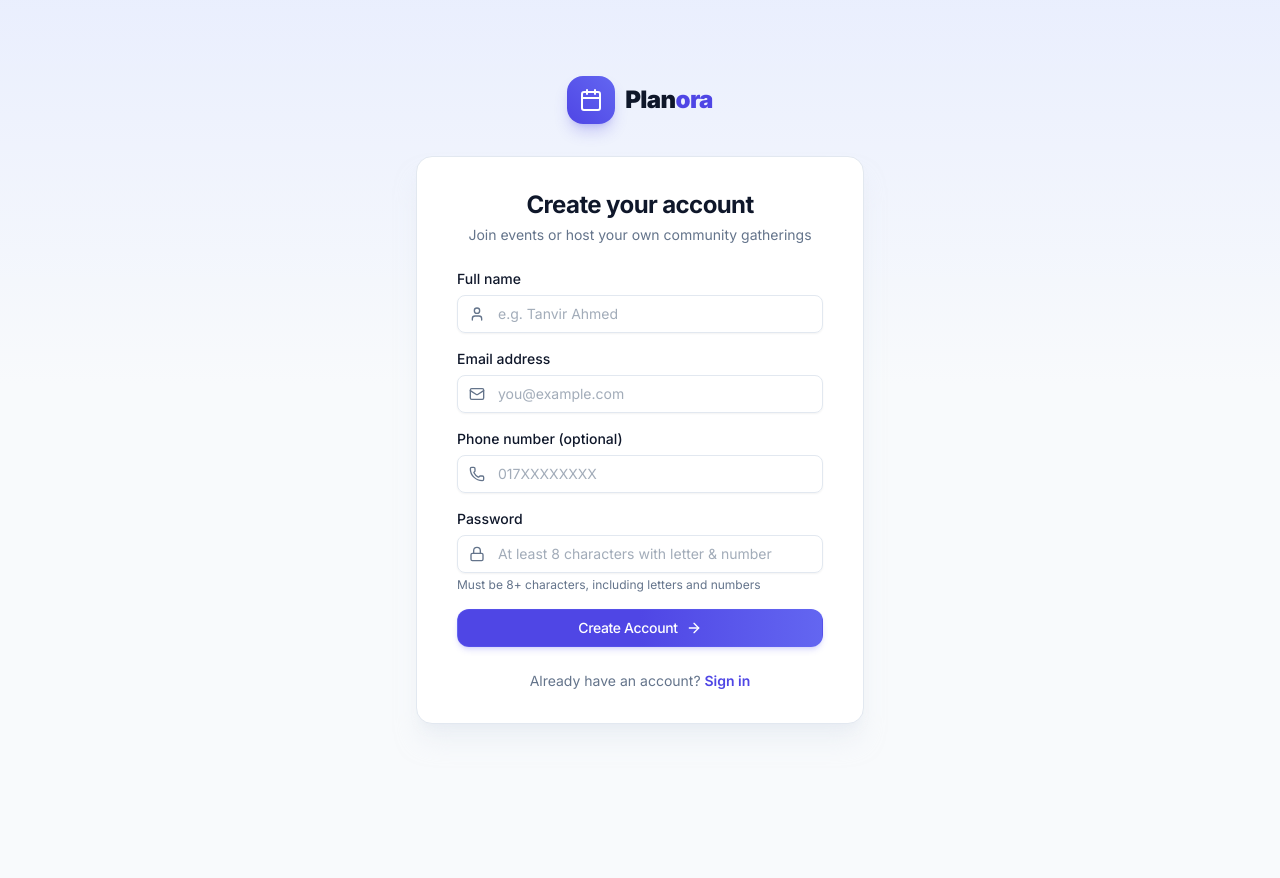
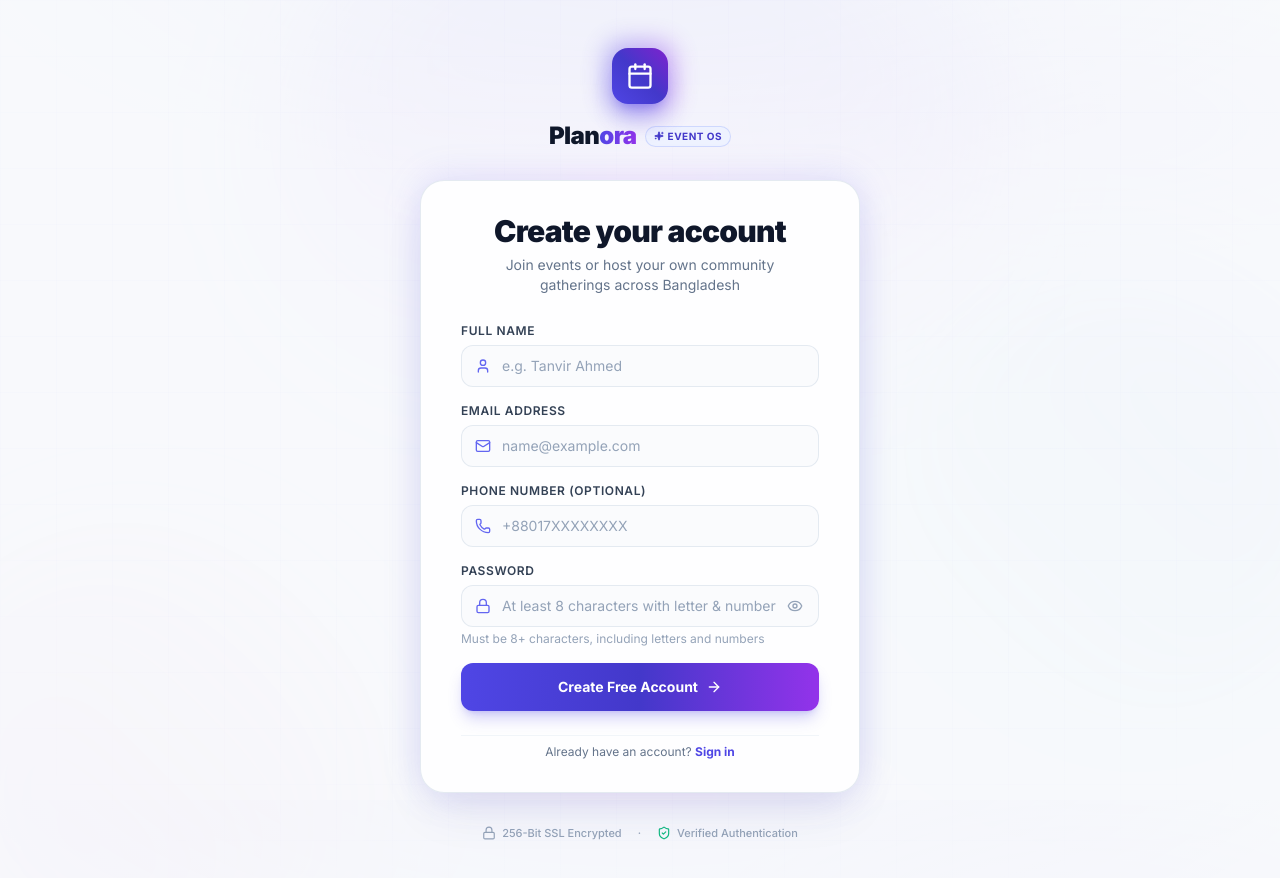
Before and after one commit to MdShamim5669/Planora, a Next.js app: page /register in a window 1280 px wide. Shown: the top 878 px of the page. Before the commit the page ends 800 px from the top, so only its background shows below. Built offline with nearby package versions, Linux system fonts and the light colour scheme; no server answers.

Commit message:
feat(design): modernize auth layout and login/register pages with luxury aesthetics and password toggle

```diff
--- a/src/app/(auth)/layout.tsx
+++ b/src/app/(auth)/layout.tsx
@@ -1,27 +1,62 @@
 import React from 'react';
 import Link from 'next/link';
-import { Calendar } from 'lucide-react';
+import { Calendar, ShieldCheck, Sparkles, Lock } from 'lucide-react';
 
 export default function AuthLayout({ children }: { children: React.ReactNode }) {
   return (
-    <div className="min-h-screen flex flex-col justify-center py-12 sm:px-6 lg:px-8 bg-slate-50 relative overflow-hidden">
-      {/* Decorative gradient blobs */}
-      <div className="absolute top-0 left-1/2 -translate-x-1/2 w-full max-w-7xl h-96 bg-gradient-to-b from-indigo-100/60 to-transparent pointer-events-none" />
+    <div className="min-h-screen flex flex-col justify-center py-12 sm:px-6 lg:px-8 bg-slate-50/70 relative overflow-hidden selection:bg-indigo-500 selection:text-white">
+      {/* 1. Luminous Ambient Lighting & Radial Aura */}
+      <div className="absolute top-[-10%] left-1/2 -translate-x-1/2 w-[700px] h-[500px] bg-gradient-to-b from-indigo-500/15 via-purple-500/10 to-transparent rounded-full blur-3xl pointer-events-none -z-10" />
+      <div className="absolute bottom-[-10%] left-[-5%] w-[450px] h-[450px] bg-gradient-to-tr from-purple-500/10 via-pink-500/5 to-transparent rounded-full blur-3xl pointer-events-none -z-10" />
+      <div className="absolute top-[30%] right-[-5%] w-[500px] h-[500px] bg-gradient-to-bl from-indigo-500/10 via-cyan-500/5 to-transparent rounded-full blur-3xl pointer-events-none -z-10" />
 
+      {/* 2. Delicate Geometric Grid Overlay */}
+      <div className="absolute inset-0 bg-[linear-gradient(to_right,#6366f10c_1px,transparent_1px),linear-gradient(to_bottom,#6366f10c_1px,transparent_1px)] bg-[size:3.5rem_3.5rem] [mask-image:radial-gradient(ellipse_70%_70%_at_50%_40%,#000_70%,transparent_100%)] pointer-events-none -z-10" />
+
+      {/* Brand Header */}
       <div className="sm:mx-auto sm:w-full sm:max-w-md relative z-10 text-center">
-        <Link href="/" className="inline-flex items-center gap-2.5 group">
-          <div className="w-12 h-12 rounded-2xl bg-gradient-to-tr from-primary to-accent flex items-center justify-center text-white shadow-lg shadow-primary/25 group-hover:scale-105 transition-transform">
-            <Calendar className="w-6 h-6" />
+        <Link href="/" className="inline-flex flex-col items-center gap-3 group">
+          <div className="relative">
+            <div className="absolute -inset-1.5 bg-gradient-to-r from-indigo-600 to-purple-600 rounded-2xl blur-md opacity-40 group-hover:opacity-75 transition-opacity duration-300" />
+            <div className="relative w-14 h-14 rounded-2xl bg-gradient-to-tr from-indigo-600 via-indigo-700 to-purple-700 flex items-center justify-center text-white shadow-xl shadow-indigo-600/30 group-hover:scale-105 transition-transform duration-300">
+              <Calendar className="w-7 h-7" />
+            </div>
           </div>
-          <span className="text-2xl font-black tracking-tight text-foreground">
-            Plan<span className="text-primary">ora</span>
-          </span>
+
+          <div className="flex items-center gap-2 mt-1">
+            <span className="text-2xl font-black tracking-tight text-slate-900">
+              Plan<span className="bg-gradient-to-r from-indigo-600 to-purple-600 bg-clip-text text-transparent">ora</span>
+            </span>
+            <span className="inline-flex items-center gap-1 px-2 py-0.5 rounded-full text-[10px] font-bold tracking-wider uppercase bg-indigo-50 text-indigo-700 border border-indigo-200/80">
+              <Sparkles className="w-2.5 h-2.5 fill-current" /> Event OS
+            </span>
+          </div>
         </Link>
       </div>
 
-      <div className="mt-8 sm:mx-auto sm:w-full sm:max-w-md relative z-10 px-4 sm:px-0">
-        <div className="bg-white py-8 px-6 shadow-xl shadow-slate-200/50 rounded-2xl sm:px-10 border border-border">
-          {children}
+      {/* Main Glassmorphic Card Frame */}
+      <div className="mt-7 sm:mx-auto sm:w-full sm:max-w-[440px] relative z-10 px-4 sm:px-0">
+        <div className="relative">
+          {/* Subtle Ambient Glow Border */}
+          <div className="absolute -inset-1 bg-gradient-to-r from-indigo-500/15 via-purple-500/15 to-indigo-500/15 rounded-[2rem] blur-lg pointer-events-none" />
+
+          {/* Actual Card */}
+          <div className="relative bg-white/95 backdrop-blur-2xl py-8 px-6 sm:px-10 shadow-2xl shadow-indigo-900/10 rounded-3xl border border-slate-200/90">
+            {children}
+          </div>
+        </div>
+
+        {/* Security & Trust Footer */}
+        <div className="mt-8 flex items-center justify-center gap-4 text-[11px] font-medium text-slate-400">
+          <div className="flex items-center gap-1.5">
+            <Lock className="w-3.5 h-3.5 text-slate-400" />
+            <span>256-Bit SSL Encrypted</span>
+          </div>
+          <span>·</span>
+          <div className="flex items-center gap-1.5">
+            <ShieldCheck className="w-3.5 h-3.5 text-emerald-500" />
+            <span>Verified Authentication</span>
+          </div>
         </div>
       </div>
     </div>
--- a/src/app/(auth)/login/page.tsx
+++ b/src/app/(auth)/login/page.tsx
@@ -7,10 +7,9 @@ import { useForm } from 'react-hook-form';
 import { zodResolver } from '@hookform/resolvers/zod';
 import * as z from 'zod';
 import { useAuth } from '@/context/AuthContext';
-import { Button } from '@/components/ui/Button';
 import { Input } from '@/components/ui/Input';
 import toast from 'react-hot-toast';
-import { Mail, Lock, ArrowRight } from 'lucide-react';
+import { Mail, Lock, ArrowRight, Eye, EyeOff, Sparkles, Loader2 } from 'lucide-react';
 
 const loginSchema = z.object({
   email: z.string().min(1, 'Email is required').email('Invalid email address'),
@@ -25,6 +24,8 @@ function LoginForm() {
   const searchParams = useSearchParams();
   const redirect = searchParams.get('redirect') || '/dashboard';
   const [isLoading, setIsLoading] = useState(false);
+  const [showPassword, setShowPassword] = useState(false);
+  const [rememberMe, setRememberMe] = useState(true);
 
   const {
     register,
@@ -53,41 +54,101 @@ function LoginForm() {
   };
 
   return (
-    <div>
-      <div className="text-center mb-6">
-        <h2 className="text-2xl font-bold text-foreground tracking-tight">Sign in to your account</h2>
-        <p className="mt-1 text-sm text-muted">Manage your events, passes, and registrations</p>
+    <div className="space-y-6">
+      {/* Header */}
+      <div className="text-center space-y-1.5">
+        <h2 className="text-2xl sm:text-3xl font-black text-slate-900 tracking-tight">
+          Welcome back
+        </h2>
+        <p className="text-xs sm:text-sm text-slate-500 max-w-xs mx-auto leading-relaxed">
+          Sign in to manage your events, passes, and registrations across Bangladesh
+        </p>
       </div>
 
-      <form onSubmit={handleSubmit(onSubmit)} className="space-y-4">
+      {/* Form */}
+      <form onSubmit={handleSubmit(onSubmit)} className="space-y-4 pt-1">
         <Input
           label="Email address"
           type="email"
-          placeholder="you@example.com"
+          placeholder="name@example.com"
           autoComplete="email"
-          leftIcon={<Mail className="w-4 h-4" />}
+          leftIcon={<Mail className="w-4 h-4 text-indigo-500" />}
           error={errors.email?.message}
           {...register('email')}
         />
 
+        <div className="space-y-1.5">
           <Input
             label="Password"
-          type="password"
+            type={showPassword ? 'text' : 'password'}
             placeholder="••••••••"
             autoComplete="current-password"
-          leftIcon={<Lock className="w-4 h-4" />}
+            leftIcon={<Lock className="w-4 h-4 text-indigo-500" />}
+            rightIcon={
+              <button
+                type="button"
+                onClick={() => setShowPassword(!showPassword)}
+                className="hover:text-slate-700 transition-colors p-1 focus:outline-none cursor-pointer"
+                aria-label={showPassword ? 'Hide password' : 'Show password'}
+              >
+                {showPassword ? <EyeOff className="w-4 h-4" /> : <Eye className="w-4 h-4" />}
+              </button>
+            }
             error={errors.password?.message}
             {...register('password')}
           />
+        </div>
 
-        <Button type="submit" className="w-full mt-2" isLoading={isLoading} rightIcon={<ArrowRight className="w-4 h-4" />}>
-          Sign In
-        </Button>
+        {/* Remember Me & Forgot Password Row */}
+        <div className="flex items-center justify-between text-xs pt-0.5">
+          <label className="flex items-center gap-2 cursor-pointer select-none text-slate-600 hover:text-slate-800">
+            <input
+              type="checkbox"
+              checked={rememberMe}
+              onChange={(e) => setRememberMe(e.target.checked)}
+              className="w-4 h-4 rounded border-slate-300 text-indigo-600 focus:ring-indigo-500 focus:ring-offset-0 cursor-pointer"
+            />
+            <span className="font-medium">Remember me</span>
+          </label>
+
+          <Link
+            href="/forgot-password"
+            className="font-semibold text-indigo-600 hover:text-indigo-700 transition-colors"
+          >
+            Forgot password?
+          </Link>
+        </div>
+
+        {/* Primary Luxury CTA Button */}
+        <button
+          type="submit"
+          disabled={isLoading}
+          className="group relative w-full py-3.5 px-4 mt-2 overflow-hidden rounded-xl bg-gradient-to-r from-indigo-600 via-indigo-700 to-purple-600 hover:from-indigo-500 hover:via-indigo-600 hover:to-purple-500 text-white font-bold text-sm shadow-lg shadow-indigo-600/25 hover:shadow-indigo-600/40 hover:-translate-y-0.5 active:translate-y-0 transition-all duration-200 flex items-center justify-center gap-2 cursor-pointer disabled:opacity-60 disabled:cursor-not-allowed disabled:hover:transform-none"
+        >
+          {/* Subtle button sheen overlay */}
+          <div className="absolute inset-0 bg-gradient-to-r from-white/0 via-white/15 to-white/0 opacity-0 group-hover:opacity-100 transition-opacity duration-500 pointer-events-none" />
+
+          {isLoading ? (
+            <>
+              <Loader2 className="w-4 h-4 animate-spin text-white" />
+              <span>Signing in...</span>
+            </>
+          ) : (
+            <>
+              <span>Sign In to Account</span>
+              <ArrowRight className="w-4 h-4 group-hover:translate-x-1 transition-transform duration-200" />
+            </>
+          )}
+        </button>
       </form>
 
-      <div className="mt-6 text-center text-sm text-muted">
+      {/* Switch to Register */}
+      <div className="pt-2 border-t border-slate-100 text-center text-xs text-slate-500">
         Don&apos;t have an account?{' '}
-        <Link href="/register" className="font-semibold text-primary hover:text-primary-hover">
+        <Link
+          href="/register"
+          className="font-bold text-indigo-600 hover:text-indigo-700 hover:underline transition-colors"
+        >
           Sign up now
         </Link>
       </div>
--- a/src/app/(auth)/register/page.tsx
+++ b/src/app/(auth)/register/page.tsx
@@ -7,10 +7,9 @@ import { useForm } from 'react-hook-form';
 import { zodResolver } from '@hookform/resolvers/zod';
 import * as z from 'zod';
 import { useAuth } from '@/context/AuthContext';
-import { Button } from '@/components/ui/Button';
 import { Input } from '@/components/ui/Input';
 import toast from 'react-hot-toast';
-import { Mail, Lock, User, Phone, ArrowRight } from 'lucide-react';
+import { Mail, Lock, User, Phone, ArrowRight, Eye, EyeOff, Loader2 } from 'lucide-react';
 
 const registerSchema = z.object({
   name: z.string().min(2, 'Name must be at least 2 characters').max(80, 'Name must not exceed 80 characters'),
@@ -28,6 +27,7 @@ export default function RegisterPage() {
   const { register: registerAuth } = useAuth();
   const router = useRouter();
   const [isLoading, setIsLoading] = useState(false);
+  const [showPassword, setShowPassword] = useState(false);
 
   const {
     register,
@@ -58,18 +58,24 @@ export default function RegisterPage() {
   };
 
   return (
-    <div>
-      <div className="text-center mb-6">
-        <h2 className="text-2xl font-bold text-foreground tracking-tight">Create your account</h2>
-        <p className="mt-1 text-sm text-muted">Join events or host your own community gatherings</p>
+    <div className="space-y-6">
+      {/* Header */}
+      <div className="text-center space-y-1.5">
+        <h2 className="text-2xl sm:text-3xl font-black text-slate-900 tracking-tight">
+          Create your account
+        </h2>
+        <p className="text-xs sm:text-sm text-slate-500 max-w-xs mx-auto leading-relaxed">
+          Join events or host your own community gatherings across Bangladesh
+        </p>
       </div>
 
-      <form onSubmit={handleSubmit(onSubmit)} className="space-y-4">
+      {/* Form */}
+      <form onSubmit={handleSubmit(onSubmit)} className="space-y-4 pt-1">
         <Input
           label="Full name"
           type="text"
           placeholder="e.g. Tanvir Ahmed"
-          leftIcon={<User className="w-4 h-4" />}
+          leftIcon={<User className="w-4 h-4 text-indigo-500" />}
           error={errors.name?.message}
           {...register('name')}
         />
@@ -77,9 +83,9 @@ export default function RegisterPage() {
         <Input
           label="Email address"
           type="email"
-          placeholder="you@example.com"
+          placeholder="name@example.com"
           autoComplete="email"
-          leftIcon={<Mail className="w-4 h-4" />}
+          leftIcon={<Mail className="w-4 h-4 text-indigo-500" />}
           error={errors.email?.message}
           {...register('email')}
         />
@@ -87,31 +93,62 @@ export default function RegisterPage() {
         <Input
           label="Phone number (optional)"
           type="tel"
-          placeholder="017XXXXXXXX"
-          leftIcon={<Phone className="w-4 h-4" />}
+          placeholder="+88017XXXXXXXX"
+          leftIcon={<Phone className="w-4 h-4 text-indigo-500" />}
           error={errors.phone?.message}
           {...register('phone')}
         />
 
         <Input
           label="Password"
-          type="password"
+          type={showPassword ? 'text' : 'password'}
           placeholder="At least 8 characters with letter & number"
           autoComplete="new-password"
-          leftIcon={<Lock className="w-4 h-4" />}
+          leftIcon={<Lock className="w-4 h-4 text-indigo-500" />}
+          rightIcon={
+            <button
+              type="button"
+              onClick={() => setShowPassword(!showPassword)}
+              className="hover:text-slate-700 transition-colors p-1 focus:outline-none cursor-pointer"
+              aria-label={showPassword ? 'Hide password' : 'Show password'}
+            >
+              {showPassword ? <EyeOff className="w-4 h-4" /> : <Eye className="w-4 h-4" />}
+            </button>
+          }
           error={errors.password?.message}
           helperText="Must be 8+ characters, including letters and numbers"
           {...register('password')}
         />
 
-        <Button type="submit" className="w-full mt-2" isLoading={isLoading} rightIcon={<ArrowRight className="w-4 h-4" />}>
-          Create Account
-        </Button>
+        {/* Primary Luxury CTA Button */}
+        <button
+          type="submit"
+          disabled={isLoading}
+          className="group relative w-full py-3.5 px-4 mt-2 overflow-hidden rounded-xl bg-gradient-to-r from-indigo-600 via-indigo-700 to-purple-600 hover:from-indigo-500 hover:via-indigo-600 hover:to-purple-500 text-white font-bold text-sm shadow-lg shadow-indigo-600/25 hover:shadow-indigo-600/40 hover:-translate-y-0.5 active:translate-y-0 transition-all duration-200 flex items-center justify-center gap-2 cursor-pointer disabled:opacity-60 disabled:cursor-not-allowed disabled:hover:transform-none"
+        >
+          <div className="absolute inset-0 bg-gradient-to-r from-white/0 via-white/15 to-white/0 opacity-0 group-hover:opacity-100 transition-opacity duration-500 pointer-events-none" />
+
+          {isLoading ? (
+            <>
+              <Loader2 className="w-4 h-4 animate-spin text-white" />
+              <span>Creating account...</span>
+            </>
+          ) : (
+            <>
+              <span>Create Free Account</span>
+              <ArrowRight className="w-4 h-4 group-hover:translate-x-1 transition-transform duration-200" />
+            </>
+          )}
+        </button>
       </form>
 
-      <div className="mt-6 text-center text-sm text-muted">
+      {/* Switch to Login */}
+      <div className="pt-2 border-t border-slate-100 text-center text-xs text-slate-500">
         Already have an account?{' '}
-        <Link href="/login" className="font-semibold text-primary hover:text-primary-hover">
+        <Link
+          href="/login"
+          className="font-bold text-indigo-600 hover:text-indigo-700 hover:underline transition-colors"
+        >
           Sign in
         </Link>
       </div>
--- a/src/components/ui/Input.tsx
+++ b/src/components/ui/Input.tsx
@@ -8,22 +8,23 @@ export interface InputProps extends React.InputHTMLAttributes<HTMLInputElement>
   error?: string;
   helperText?: string;
   leftIcon?: React.ReactNode;
+  rightIcon?: React.ReactNode;
 }
 
 export const Input = React.forwardRef<HTMLInputElement, InputProps>(
-  ({ className, label, error, helperText, leftIcon, id, ...props }, ref) => {
+  ({ className, label, error, helperText, leftIcon, rightIcon, id, ...props }, ref) => {
     const inputId = id || (label ? label.toLowerCase().replace(/\s+/g, '-') : undefined);
 
     return (
       <div className="w-full">
         {label && (
-          <label htmlFor={inputId} className="block text-sm font-medium text-foreground mb-1.5">
+          <label htmlFor={inputId} className="block text-xs font-semibold text-slate-700 uppercase tracking-wider mb-1.5">
             {label}
           </label>
         )}
-        <div className="relative rounded-lg shadow-sm">
+        <div className="relative rounded-xl shadow-2xs">
           {leftIcon && (
-            <div className="absolute inset-y-0 left-0 pl-3 flex items-center pointer-events-none text-muted">
+            <div className="absolute inset-y-0 left-0 pl-3.5 flex items-center pointer-events-none text-slate-400">
               {leftIcon}
             </div>
           )}
@@ -31,16 +32,22 @@ export const Input = React.forwardRef<HTMLInputElement, InputProps>(
             id={inputId}
             ref={ref}
             className={cn(
-              'w-full px-3.5 py-2 text-sm bg-white border rounded-lg transition-colors placeholder:text-muted/60 focus:outline-none focus:ring-2 focus:ring-primary focus:border-transparent disabled:bg-slate-50 disabled:text-muted',
+              'w-full px-3.5 py-2.5 text-sm text-slate-900 bg-slate-50/70 hover:bg-slate-50/90 focus:bg-white border rounded-xl transition-all duration-200 placeholder:text-slate-400 focus:outline-none focus:ring-4 focus:ring-indigo-500/10 focus:border-indigo-600 disabled:bg-slate-100 disabled:text-slate-400',
               leftIcon && 'pl-10',
-              error ? 'border-destructive focus:ring-destructive' : 'border-border',
+              rightIcon && 'pr-10',
+              error ? 'border-rose-400 focus:ring-rose-500/10 focus:border-rose-500' : 'border-slate-200/90',
               className
             )}
             {...props}
           />
+          {rightIcon && (
+            <div className="absolute inset-y-0 right-0 pr-3 flex items-center text-slate-400">
+              {rightIcon}
+            </div>
+          )}
         </div>
-        {error && <p className="mt-1.5 text-xs text-destructive">{error}</p>}
-        {!error && helperText && <p className="mt-1 text-xs text-muted">{helperText}</p>}
+        {error && <p className="mt-1.5 text-xs font-medium text-rose-500">{error}</p>}
+        {!error && helperText && <p className="mt-1 text-xs text-slate-400">{helperText}</p>}
       </div>
     );
   }
```
Lines whose indentation alone changed are shown as unchanged.
